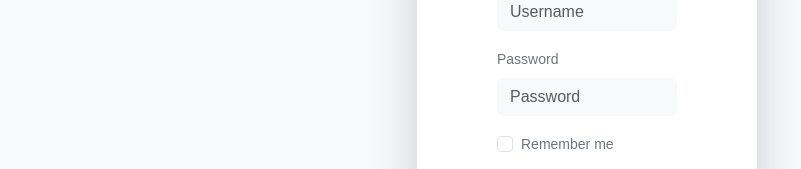
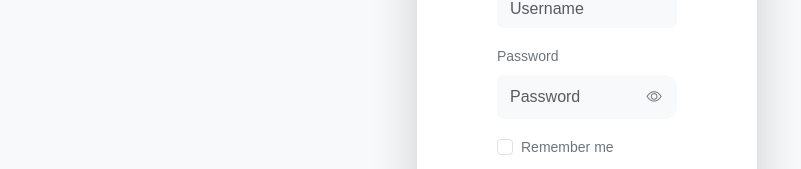
Before and after one commit to Engineering-Association-UofK/association-website-frontend, a React (Vite) app: page /login in a window 1280 px wide. Shown: the part 363-532 px from the top of the page, without its empty margins (53-854 px from the left). Built offline with nearby package versions, Linux system fonts and the light colour scheme; no server answers.

Commit message:
Update: Added a show-hide password button in the log-in form

```diff
--- a/src/components/LoginForm.jsx
+++ b/src/components/LoginForm.jsx
@@ -1,5 +1,5 @@
 import React, { useState, useEffect } from 'react';
-import { Container, Row, Col, Card, Form, Button, Alert } from 'react-bootstrap';
+import { Container, Row, Col, Card, Form, Button, Alert, InputGroup } from 'react-bootstrap';
 import { Link, useNavigate } from 'react-router-dom';
 import { useLanguage } from "../context/LanguageContext.jsx";
 import { useAuth } from "../context/AuthContext.jsx";
@@ -13,6 +13,7 @@ const LoginForm = () => {
     const [password, setPassword] = useState('');
     const [rememberMe, setRememberMe] = useState(false);
     const [error, setError] = useState('');
+    const [showPassword, setShowPassword] = useState(false);
 
     const [isVerifying, setIsVerifying] = useState(false);
     const [pendingUserId, setPendingUserId] = useState(null);
@@ -142,6 +143,19 @@ const LoginForm = () => {
                         background-color: #22B2E6;
                         border-color: #22B2E6;
                     }
+                    .password-toggle-btn {
+                        border-color: transparent;
+                        background-color: rgba(var(--bs-light-rgb), var(--bs-bg-opacity)) !important;
+                        --bs-btn-hover-border-color: transparent !important;
+                        --bs-btn-active-color: var(--bs-btn-active-bg); !important;
+                        --bs-btn-active-border-color: transparent !important;
+                        border-radius: 0 0.75rem 0.75rem 0;
+                        padding: 0.6rem 0.9rem;
+                        font-size: 0.95rem;
+                    }
+                    .password-toggle-btn:hover {
+                        color: #22B2E6;
+                    }
                 `}
             </style>
 
@@ -231,14 +245,24 @@ const LoginForm = () => {
                                             <Form.Label className="small fw-medium text-secondary">
                                                 {translations.login.password}
                                             </Form.Label>
+                                            <InputGroup>
                                                 <Form.Control
-                                                type="password"
+                                                    type={showPassword ? 'text' : 'password'}
                                                     placeholder={translations.login.password}
                                                     value={password}
                                                     onChange={(e) => setPassword(e.target.value)}
                                                     required
                                                     className="border-light bg-light"
                                                 />
+                                                <Button
+                                                    variant="outline-secondary"
+                                                    className="password-toggle-btn"
+                                                    onClick={() => setShowPassword(!showPassword)}
+                                                    aria-label={showPassword ? 'Hide password' : 'Show password'}
+                                                >
+                                                    <i className={`bi ${showPassword ? 'bi-eye-slash' : 'bi-eye'}`}></i>
+                                                </Button>
+                                            </InputGroup>
                                         </Form.Group>
 
                                         <div className="d-flex justify-content-between align-items-center mb-3">
```
Also changed, not shown: 1 other file (tests, documents, lock files or other folders). Lines whose indentation alone changed are shown as unchanged.
